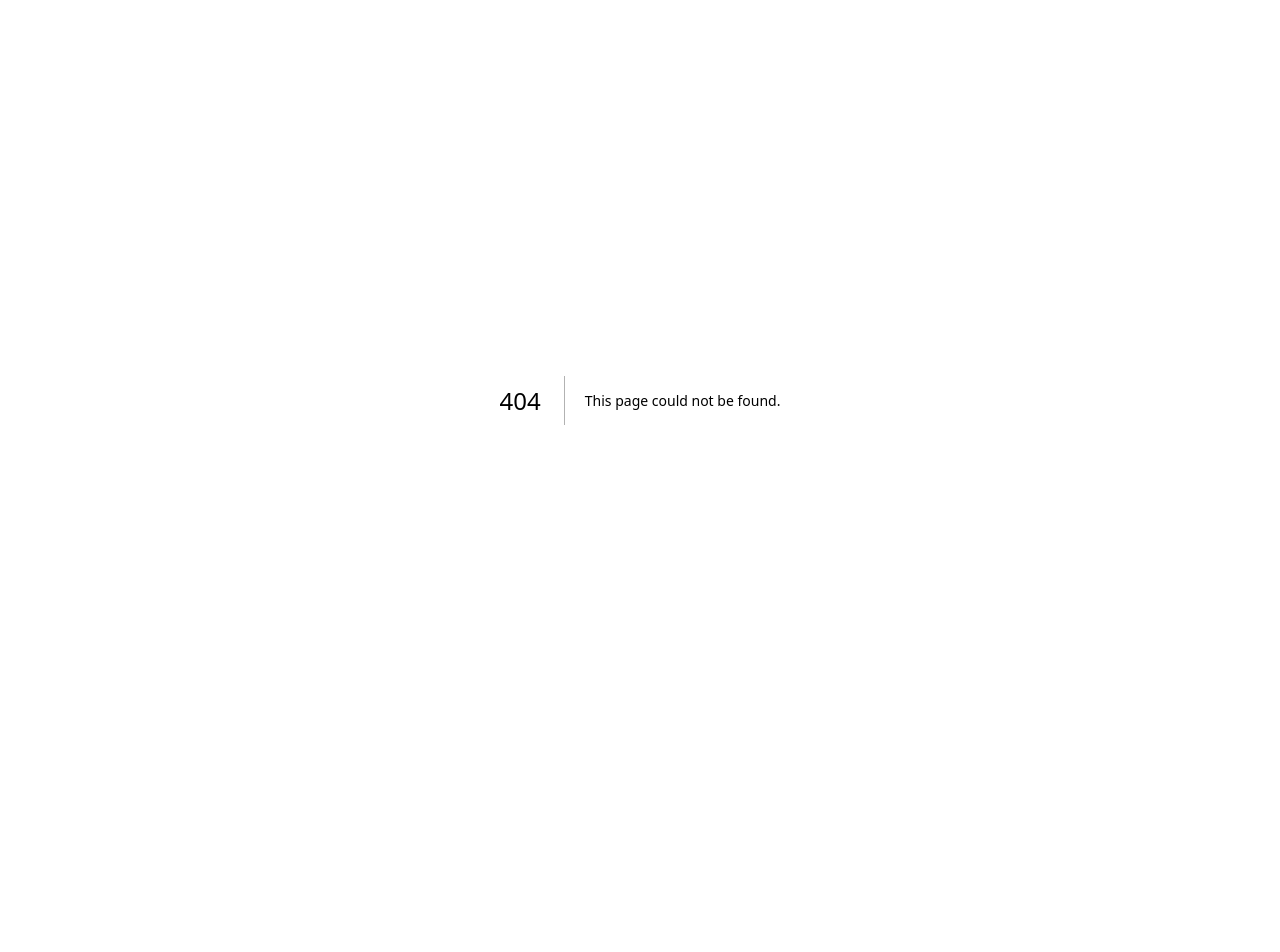
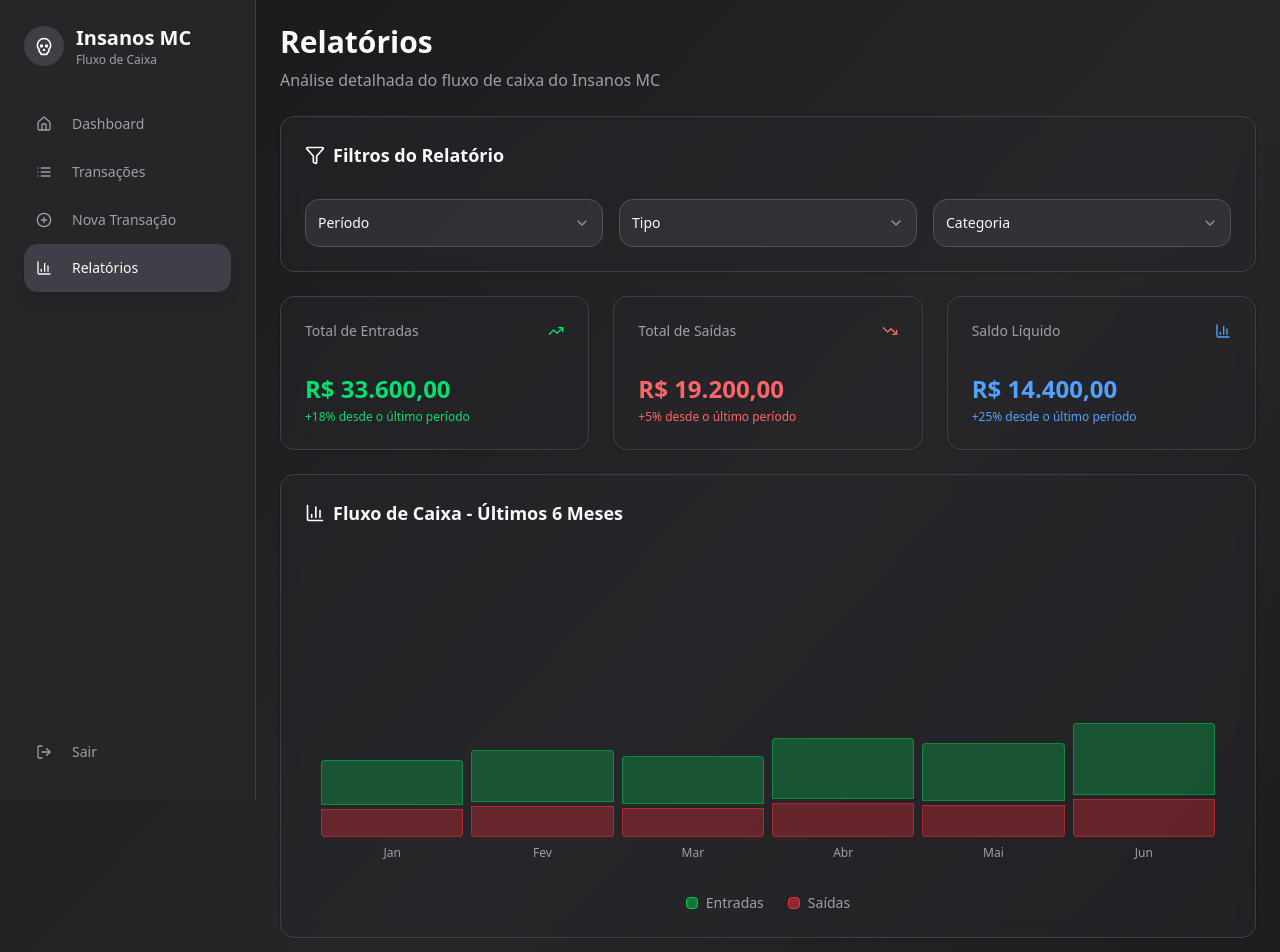
Before and after one commit to IgorSasaki/insanos-finance-control, a Next.js app: page /relatorios in a window 1280 px wide. Before the commit this address had no page. Shown: the top 952 px of the page. Before the commit the page ends 800 px from the top, so only its background shows below. Built offline with nearby package versions, Linux system fonts and the light colour scheme.

Commit message:
feat(app (logged) relatorios): implement page

```diff
--- a/src/app/(logged)/dashboard/page.tsx
+++ b/src/app/(logged)/dashboard/page.tsx
@@ -9,8 +9,8 @@ const Page: NextPage = () => {
   return (
     <div className="space-y-6 p-6">
       <Header
-        description="Análise detalhada do fluxo de caixa do Insanos MC"
-        title="Relatórios"
+        description="Visão geral do fluxo de caixa do Insanos MC"
+        title="Dashboard"
       />
 
       <StatsGridCards />
--- /dev/null
+++ b/src/app/(logged)/relatorios/page.tsx
@@ -0,0 +1,29 @@
+import { NextPage } from 'next'
+
+import { Header } from '@/components/structure/Header'
+
+import { CategoryBreakdown } from './_components/CategoryBreakdown'
+import { Chart } from './_components/Chart'
+import { Filters } from './_components/Filters'
+import { SummaryCards } from './_components/SummaryCards'
+
+const Page: NextPage = () => {
+  return (
+    <div className="space-y-6 p-6">
+      <Header
+        description="Análise detalhada do fluxo de caixa do Insanos MC"
+        title="Relatórios"
+      />
+
+      <Filters />
+
+      <SummaryCards />
+
+      <Chart />
+
+      <CategoryBreakdown />
+    </div>
+  )
+}
+
+export default Page
```
